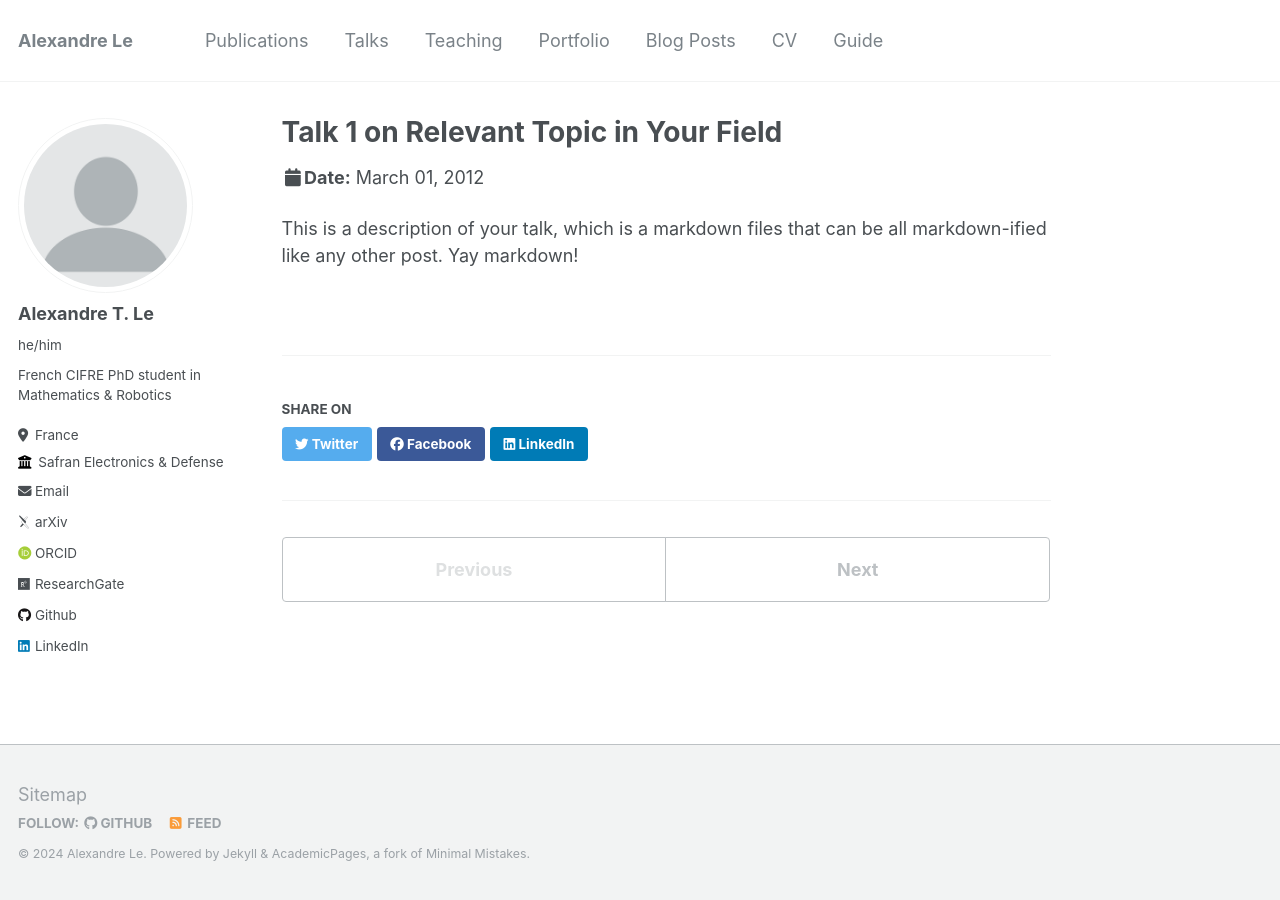
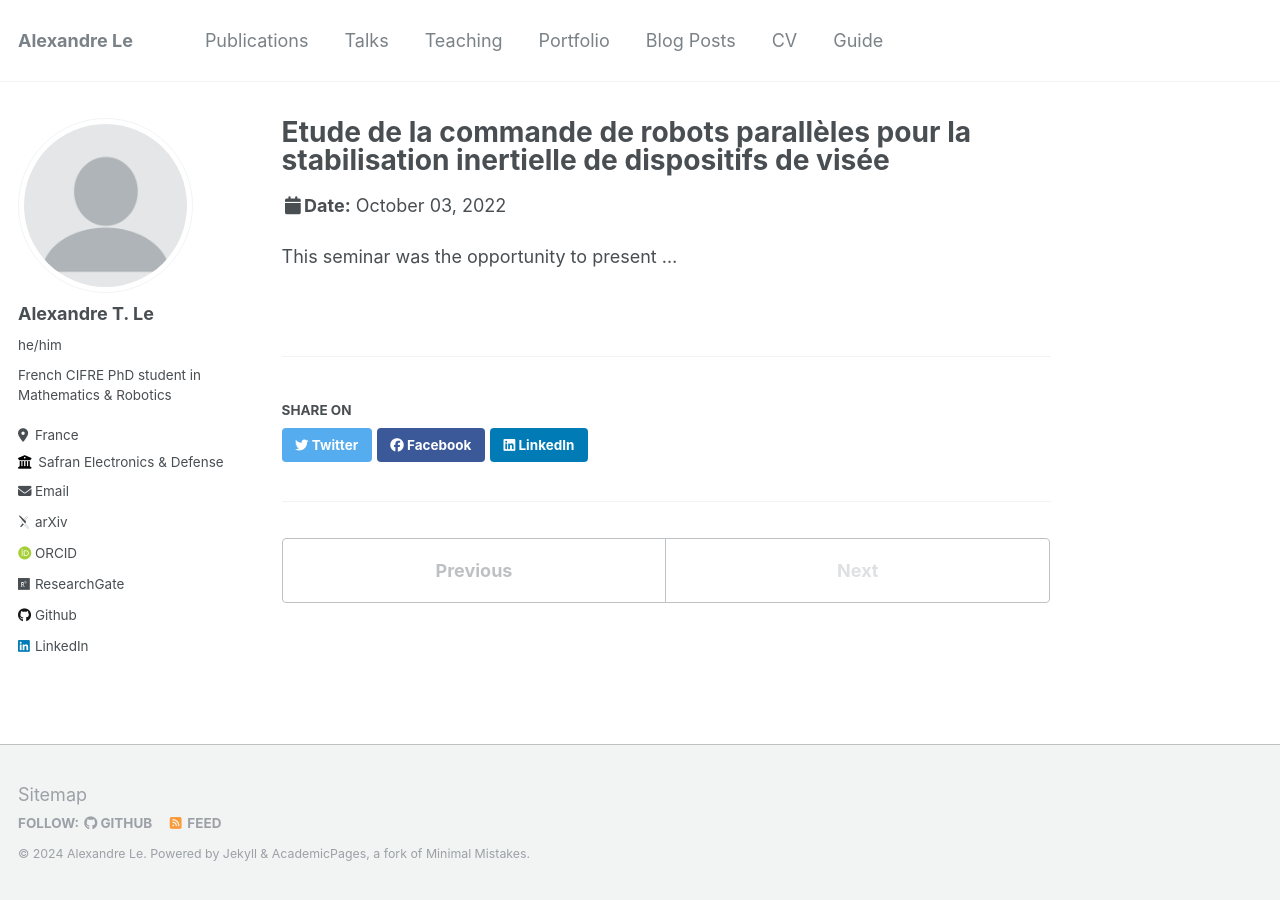
Before and after one commit to alexandre-tle/alexandre-tle.github.io, a Jekyll site: the page built from _talks/2012-03-01-talk-1.md, in a window 1280 px wide. Built offline with Jekyll 4.4.1, drawn with Linux system fonts in a browser that asks for light colours; some web fonts are replaced.

Commit message:
Update 2012-03-01-talk-1.md

```diff
--- a/_talks/2012-03-01-talk-1.md
+++ b/_talks/2012-03-01-talk-1.md
@@ -1,11 +1,11 @@
 ---
-title: "Talk 1 on Relevant Topic in Your Field"
+title: "Etude de la commande de robots parallèles pour la stabilisation inertielle de dispositifs de visée"
 collection: talks
-type: "Talk"
+type: "Talk [FR]"
 permalink: /talks/2012-03-01-talk-1
-venue: "UC San Francisco, Department of Testing"
-date: 2012-03-01
-location: "San Francisco, California"
+venue: "Laval University, Mechanical Engineering Department of the Faculty of Science and Engineering"
+date: 2022-10-03
+location: "Laval, Québec, Canada"
 ---
 
-This is a description of your talk, which is a markdown files that can be all markdown-ified like any other post. Yay markdown!
+This seminar was the opportunity to present ...
```
